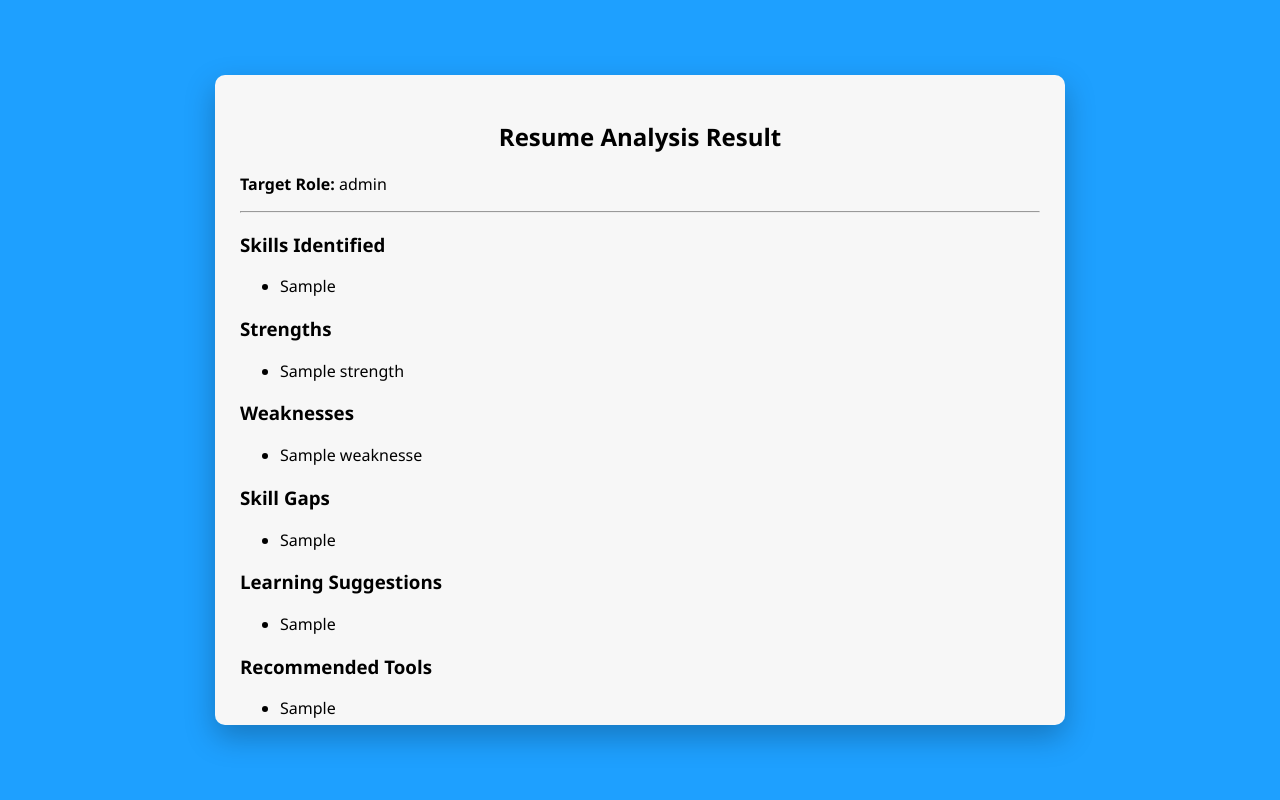
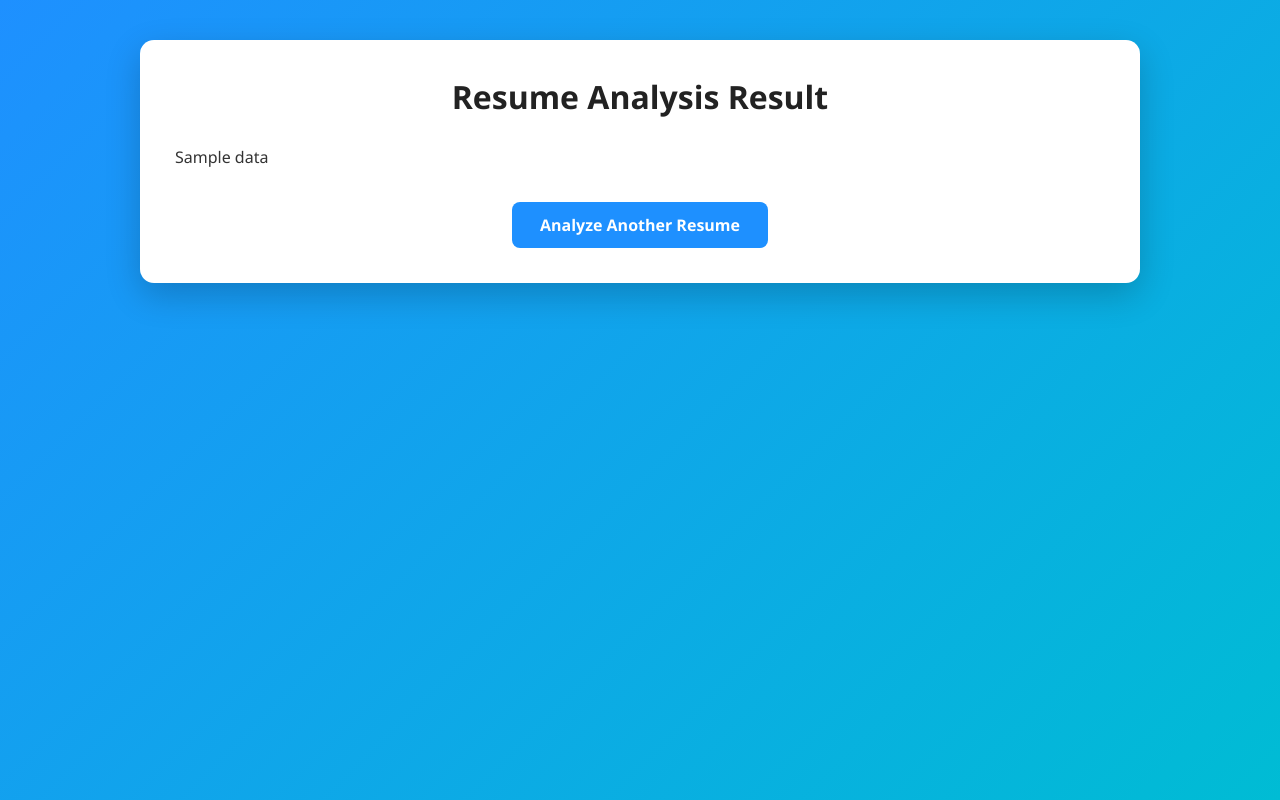
Before and after one commit to jayanthkumar2507/csv_project, a Flask app: template templates/result.html in a window 1280 px wide. Run offline with Flask 3, Linux system fonts and the light colour scheme; the template is opened without the code that fills it: most values are stand-ins (such as "Sample title", 1, 10 or a date in 2020).

Commit message:
UI fixes and final resume analyzer update

```diff
--- a/static/style.css
+++ b/static/style.css
@@ -1,79 +1,69 @@
+* {
+    margin: 0;
+    padding: 0;
+    box-sizing: border-box;
+    font-family: "Segoe UI", Arial, sans-serif;
+}
+
 body {
-    margin: 0;
-    background: #1ea0ff;
-    font-family: Segoe UI, sans-serif;
+    background: linear-gradient(135deg, #1e90ff, #00bcd4);
+    min-height: 100vh;
 }
 
 .page {
     display: flex;
     justify-content: center;
-    align-items: center;
-    min-height: 100vh;
+    align-items: flex-start;
+    padding: 40px 20px;
 }
 
-.card {
-    background: #f7f7f7;
-    width: 420px;
-    padding: 25px;
-    border-radius: 10px;
-    box-shadow: 0 12px 30px rgba(0,0,0,0.25);
+.result-box {
+    width: 90%;
+    max-width: 1000px;
+    background: #ffffff;
+    padding: 35px;
+    border-radius: 14px;
+    box-shadow: 0 12px 35px rgba(0, 0, 0, 0.2);
 }
 
-.scroll {
-    max-height: 75vh;
-    overflow-y: auto;
+.result-box h1 {
+    text-align: center;
+    margin-bottom: 25px;
+    color: #222;
 }
 
-h2 {
-    text-align: center;
+.analysis-text {
+    font-size: 16px;
+    line-height: 1.8;
+    color: #333;
+    white-space: normal;
+    word-break: break-word;
 }
 
-input, select {
-    width: 100%;
-    padding: 10px;
-    margin-bottom: 15px;
-    border-radius: 6px;
-    border: 1px solid #ccc;
+.analysis-text strong {
+    color: #000;
 }
 
-button {
-    width: 100%;
-    padding: 10px;
-    background: #1e88e5;
-    color: white;
-    border: none;
-    border-radius: 6px;
-    cursor: pointer;
+.analysis-text br {
+    margin-bottom: 6px;
 }
 
-button:hover {
+.actions {
+    text-align: center;
+    margin-top: 30px;
+}
+
+.btn {
+    display: inline-block;
+    padding: 12px 28px;
+    background: #1e90ff;
+    color: white;
+    text-decoration: none;
+    border-radius: 8px;
+    font-weight: 600;
+    transition: background 0.3s ease;
+}
+
+.btn:hover {
     background: #1565c0;
 }
-
-.link {
-    display: block;
-    text-align: center;
-    margin-top: 20px;
-    color: #1e88e5;
-    font-weight: bold;
-    text-decoration: none;
-}
-.result-card{
-    width: 800px;
-    max-width: 150vw;
-}
-.result-box {
-    width: 80%;
-    max-width: 900px;
-    margin: 40px auto;
-    padding: 30px;
-    background: white;
-    border-radius: 12px;
-    box-shadow: 0 10px 30px rgba(0,0,0,0.15);
-
-    /* 🔥 IMPORTANT FIX */
-    white-space: pre-wrap;
-    word-break: normal;
-    overflow-wrap: break-word;
-    line-height: 1.6;
-}
--- a/templates/result.html
+++ b/templates/result.html
@@ -1,74 +1,24 @@
 <!DOCTYPE html>
-<html>
+<html lang="en">
 <head>
+    <meta charset="UTF-8">
     <title>Resume Analysis Result</title>
     <link rel="stylesheet" href="{{ url_for('static', filename='style.css') }}">
 </head>
 <body>
 
 <div class="page">
-<div class="card scroll result-card">
+    <div class="result-box">
+        <h1>Resume Analysis Result</h1>
 
-<h2>Resume Analysis Result</h2>
+        <div class="analysis-text">
+            {{ data | replace('\n', '<br>') | safe }}
+        </div>
 
-<p><strong>Target Role:</strong> {{ data.target_role }}</p>
-
-<hr>
-
-<h3>Skills Identified</h3>
-<ul>
-{% for i in data.skills_identified %}
-<li>{{ i }}</li>
-{% endfor %}
-</ul>
-
-<h3>Strengths</h3>
-<ul>
-{% for i in data.strengths %}
-<li>{{ i }}</li>
-{% endfor %}
-</ul>
-
-{% if data.weaknesses %}
-<h3>Weaknesses</h3>
-<ul>
-{% for i in data.weaknesses %}
-<li>{{ i }}</li>
-{% endfor %}
-</ul>
-{% endif %}
-
-<h3>Skill Gaps</h3>
-<ul>
-{% for i in data.skill_gaps %}
-<li>{{ i }}</li>
-{% endfor %}
-</ul>
-
-<h3>Learning Suggestions</h3>
-<ul>
-{% for i in data.learning_suggestions %}
-<li>{{ i }}</li>
-{% endfor %}
-</ul>
-
-<h3>Recommended Tools</h3>
-<ul>
-{% for i in data.tools_recommended %}
-<li>{{ i }}</li>
-{% endfor %}
-</ul>
-
-<h3>Internship Recommendations</h3>
-<ul>
-{% for i in data.internship_recommendations %}
-<li>{{ i }}</li>
-{% endfor %}
-</ul>
-
-<a href="/" class="link">Analyze another resume</a>
-
-</div>
+        <div class="actions">
+            <a href="/" class="btn">Analyze Another Resume</a>
+        </div>
+    </div>
 </div>
 
 </body>
```
